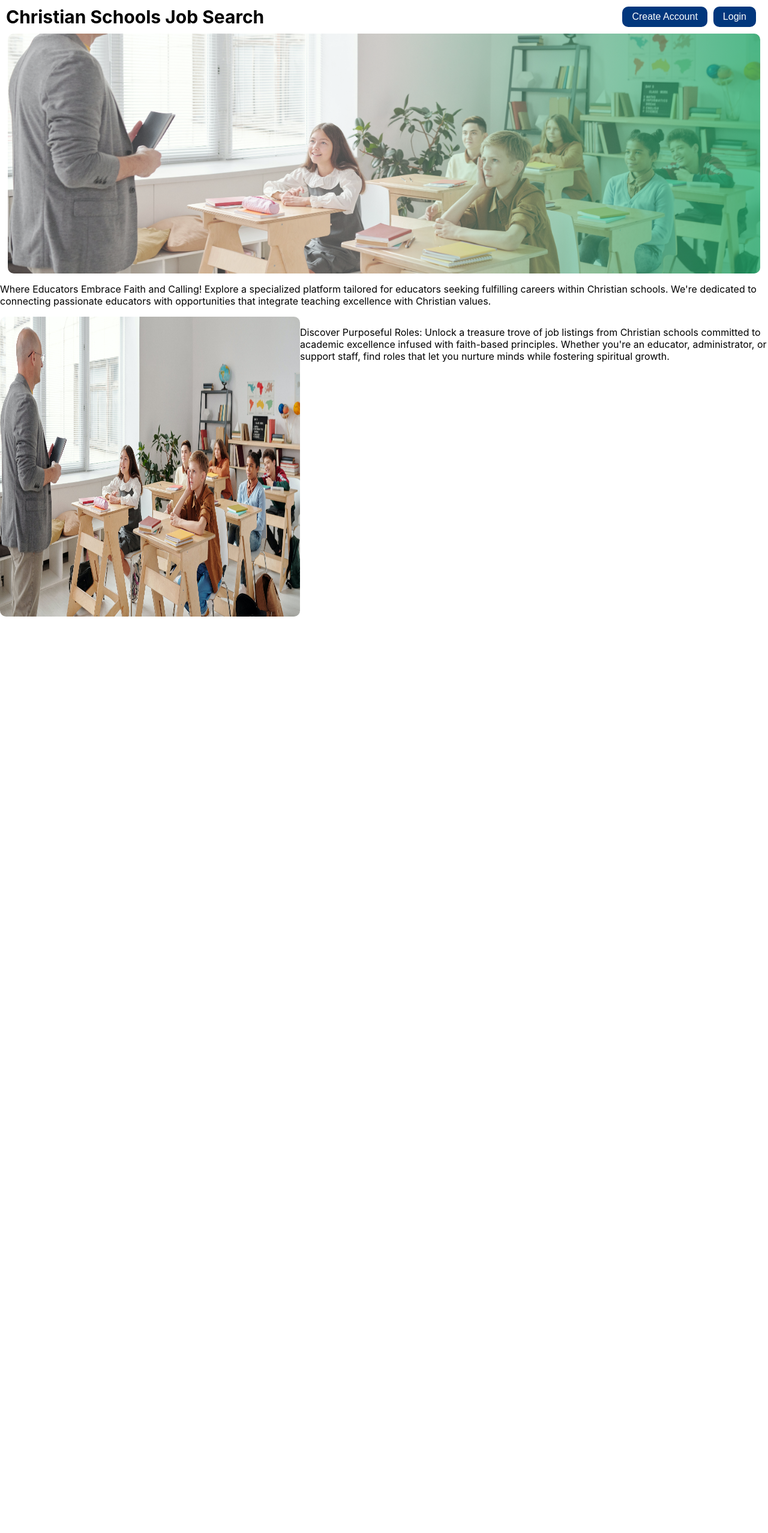
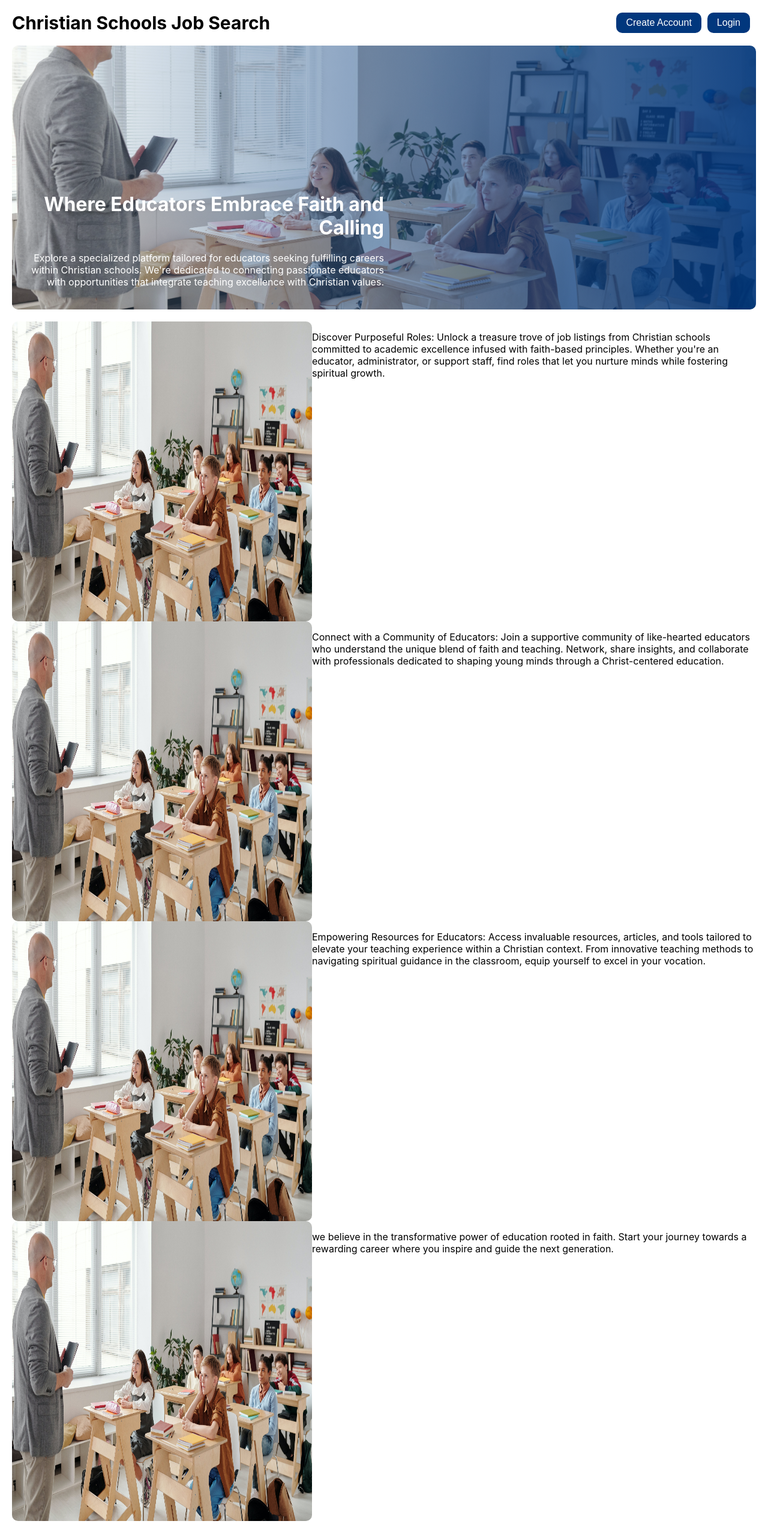
Before and after one commit to JS-7274/CSJSE-Clone, a React (Create React App) app in the folder csjse-app/client/: page / in a window 1280 px wide. Shown: the whole page at 60% size. Before the commit the page ends 1028 px from the top, so only its background shows below. Built offline with nearby package versions, Linux system fonts and the light colour scheme.

Commit message:
style guide created and more initial content added

```diff
--- a/csjse-app/client/package.json
+++ b/csjse-app/client/package.json
@@ -43,7 +43,6 @@
   },
   "devDependencies": {
     "@babel/plugin-proposal-private-property-in-object": "^7.21.11",
-    "prettier": "3.1.0",
-    "prettier-plugin-tailwindcss": "^0.2.3"
-  }
+    "prettier": "3.1.0"
+    }
 }
--- a/csjse-app/client/src/App.css
+++ b/csjse-app/client/src/App.css
@@ -7,7 +7,7 @@
 }
 
 body {
-  margin: 15;
+  margin: 20px;
   background-color: #fff;
 }
 
--- a/csjse-app/client/src/pages/Home.js
+++ b/csjse-app/client/src/pages/Home.js
@@ -27,25 +27,51 @@ function Home() {
 				</div>
 			</header>
 			<div className="hero">
-        {/*<div class="hero-content">
+				<div class="hero-content">
 					<h1>Where Educators Embrace Faith and Calling</h1>
-  </div>*/}
+					<p>
+						Explore a specialized platform tailored for educators seeking
+						fulfilling careers within Christian schools. We're dedicated to
+						connecting passionate educators with opportunities that integrate
+						teaching excellence with Christian values.
+					</p>
 				</div>
-      <div>
+			</div>
+			<div className="info-section">
+				<img src={HeroImage} alt="teacher facing a room of students" />
 				<p>
-        Where Educators Embrace Faith and Calling!
-
-Explore a specialized platform tailored for educators seeking fulfilling careers within Christian schools. We're dedicated to connecting passionate educators with opportunities that integrate teaching excellence with Christian values.
+					Discover Purposeful Roles: Unlock a treasure trove of job listings
+					from Christian schools committed to academic excellence infused with
+					faith-based principles. Whether you're an educator, administrator, or
+					support staff, find roles that let you nurture minds while fostering
+					spiritual growth.
 				</p>
 			</div>
 			<div className="info-section">
-        <img
-          src={HeroImage}
-          alt="teacher facing a room of students"
-        />
+				<img src={HeroImage} alt="teacher facing a room of students" />
 				<p>
-        Discover Purposeful Roles:
-Unlock a treasure trove of job listings from Christian schools committed to academic excellence infused with faith-based principles. Whether you're an educator, administrator, or support staff, find roles that let you nurture minds while fostering spiritual growth.
+					Connect with a Community of Educators: Join a supportive community of
+					like-hearted educators who understand the unique blend of faith and
+					teaching. Network, share insights, and collaborate with professionals
+					dedicated to shaping young minds through a Christ-centered education.
+				</p>
+			</div>
+			<div className="info-section">
+				<img src={HeroImage} alt="teacher facing a room of students" />
+				<p>
+					Empowering Resources for Educators: Access invaluable resources,
+					articles, and tools tailored to elevate your teaching experience
+					within a Christian context. From innovative teaching methods to
+					navigating spiritual guidance in the classroom, equip yourself to
+					excel in your vocation.
+				</p>
+			</div>
+			<div className="info-section">
+				<img src={HeroImage} alt="teacher facing a room of students" />
+				<p>
+					we believe in the transformative power of education rooted in faith.
+					Start your journey towards a rewarding career where you inspire and
+					guide the next generation.
 				</p>
 			</div>
 		</div>
--- a/csjse-app/client/src/styles/Home.css
+++ b/csjse-app/client/src/styles/Home.css
@@ -3,7 +3,6 @@
 
 .header {
   background-color: #fff;
-  padding: 10px;
   color: #000;
   display: flex;
   justify-content: space-between;
@@ -79,27 +78,28 @@
   position: relative;
   height: 400px;
   background-image:
-  linear-gradient(to right, rgba(255, 255, 255, 0.15), rgba(255, 255, 255, 0.30), rgba(38, 177, 112, 0.75)),
+  linear-gradient(to right, rgba(255, 255, 255, 0.15),  rgba(1, 55, 125, 0.90)),
   url("../assets/teacher07.jpg");
   background-position: center;
   background-size: cover;
   background-repeat: no-repeat;
   color: #fff;
   display: flex;
-  margin: 0 auto;
+  margin-top: 20px;
+  margin-bottom: 20px;
   flex-direction: column;
-  align-items: center;
+  align-items: left;
   justify-content: end;
   text-align: end;
-  width: 98%;
   border-radius: 10px;
+  padding: 20px;
 }
 
 .hero-content {
   /* Styles for the content within the hero section */
   /* This is just an example, style it according to your design */
-  max-width: 800px;
-  margin: 0 auto;
+  width: 50%;
+  text-align: right;
 }
 
 .hero h1 {
@@ -114,7 +114,6 @@ img {
   position: relative;
   max-width: 500px;
   min-height: 500px;
-
   background-position: center;
   background-size: cover;
   background-repeat: no-repeat;
```
Also changed, not shown: csjse-app/client/src/pages/Login.js (+28 -22 lines), csjse-app/client/src/pages/Profile.js (+19 -17 lines), 1 other file (tests, documents, lock files or other folders). Lines whose indentation alone changed are shown as unchanged.
